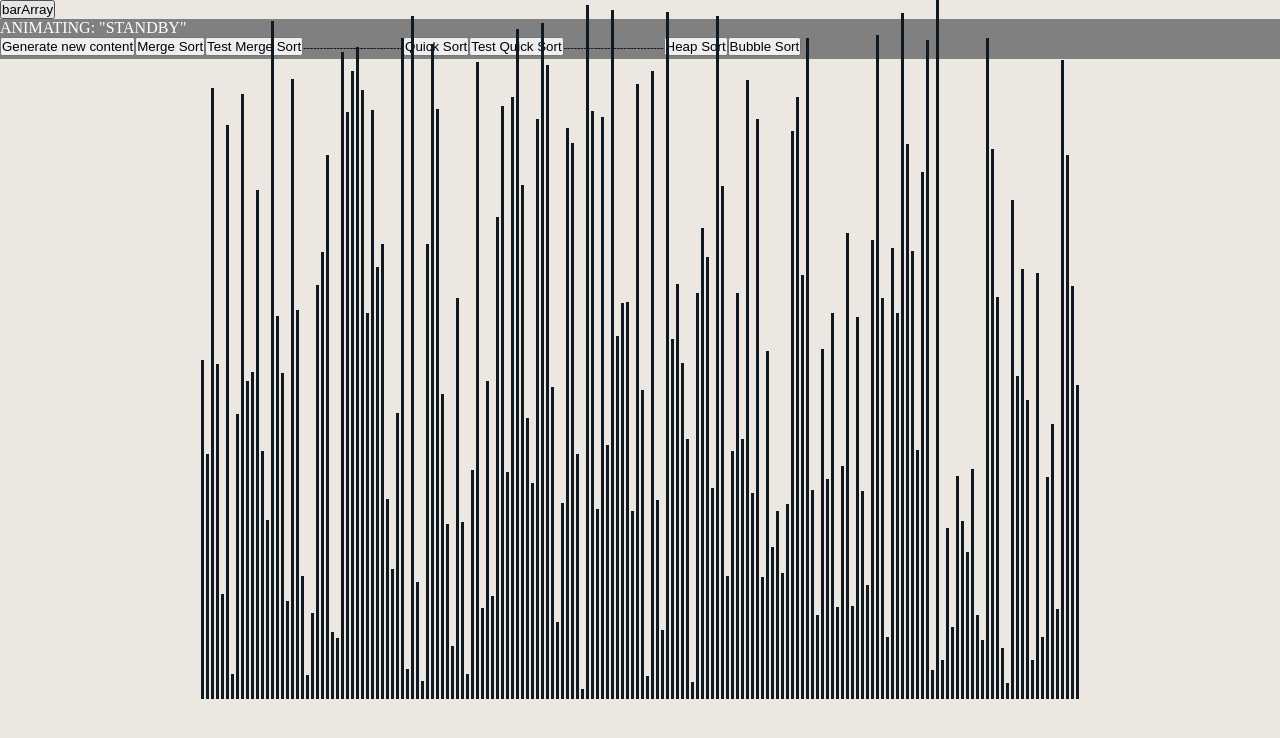
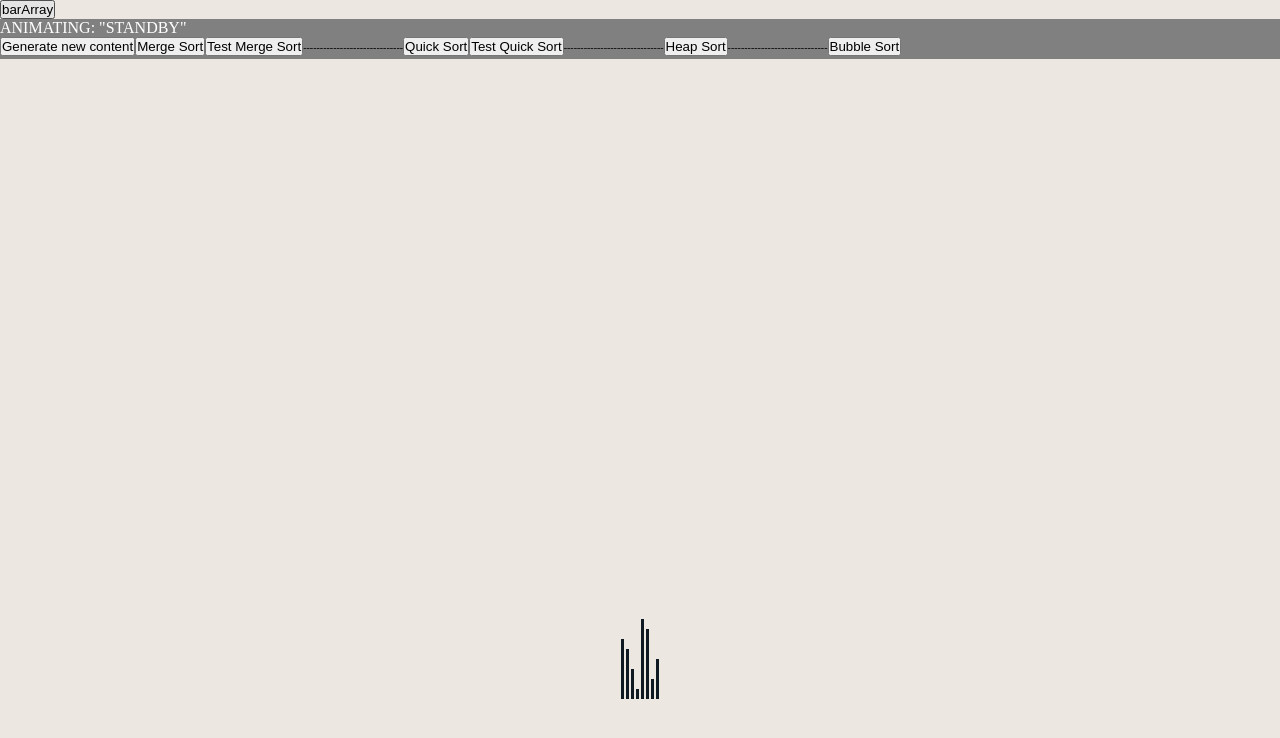
Before and after one commit to Nadzt/sorting-visualizer, a React (Vite) app: page / in a window 1280 px wide. Shown: the top 738 px of the page. Built offline with nearby package versions, Linux system fonts and the light colour scheme.

Commit message:
heap algorithm boilerplate

```diff
--- a/src/App.tsx
+++ b/src/App.tsx
@@ -7,7 +7,7 @@ import './App.css'
 
 
 function App() {
-    const [barArray, setBarArray] = useState<number[]>([100, 50, 90, 20, 60, 30])
+    const [barArray, setBarArray] = useState<number[]>([60, 50, 30, 10, 80, 70, 20, 40])
 
     return (
         <div>
--- a/src/components/Navbar/index.tsx
+++ b/src/components/Navbar/index.tsx
@@ -1,6 +1,6 @@
 import { useEffect, useState } from "react"
 
-import { generateNewArray, testAlgorithm, createAnimation } from "../../functions/SortingFunctions"
+import { generateNewArray, testAlgorithm, createAnimation } from "../../functions/sortingFunctions"
 import "./Navbar.scss"
 
 interface Props {
@@ -18,7 +18,7 @@ const setDefaultBarValues = () => {
 }
 
 const Navbar = ({ barArray, setBarArray }: Props) => {
-    const [animating, setAnimating] = useState<"standby" | "merge" | "quick">("standby")
+    const [animating, setAnimating] = useState<"standby" | "merge" | "quick" | "heap">("standby")
 
     // creates a new state of barArrays on App.tsx state
     const createNewBars = () => {
@@ -34,10 +34,10 @@ const Navbar = ({ barArray, setBarArray }: Props) => {
     }, [barArray, animating])
 
 
-    useEffect(() => {
-        const bars = setDefaultBarValues()
-        setBarArray(generateNewArray(bars.Ammount, bars.minValue, bars.maxValue))
-    }, [setBarArray])
+    // useEffect(() => {
+    //     const bars = setDefaultBarValues()
+    //     setBarArray(generateNewArray(bars.Ammount, bars.minValue, bars.maxValue))
+    // }, [setBarArray])
 
     return (
         <div className='navbar'>
@@ -52,7 +52,8 @@ const Navbar = ({ barArray, setBarArray }: Props) => {
             <button onClick={() => setAnimating("quick")}>Quick Sort</button>
             <button onClick={() => testAlgorithm("quick")}>Test Quick Sort</button>
             ------------------------------
-            <button>Heap Sort</button>
+            <button onClick={() => setAnimating("heap")}>Heap Sort</button>
+            ------------------------------
             <button>Bubble Sort</button>
         </div>
     )
--- a/src/functions/MergeAlgorithm.tsx
+++ b/src/functions/MergeAlgorithm.tsx
@@ -1,4 +1,4 @@
-import { OffsettedArr, Animation } from "./SortingFunctions"
+import { OffsettedArr, Animation } from "./sortingFunctions"
 
 export const mergeSort = (arr: number[], animations: Animation[] , offset = 0): OffsettedArr => {
     if(arr.length === 1) return { arr, offset }
--- a/src/functions/QuickAlgorithm.tsx
+++ b/src/functions/QuickAlgorithm.tsx
@@ -1,4 +1,4 @@
-import { Animation } from "./SortingFunctions"
+import { Animation } from "./sortingFunctions"
 
 export const quickSort = (arr: number[], animations: Animation[], offset = 0): number[] => {
     if(arr.length <= 1) return arr
--- a/src/functions/SortingFunctions.tsx
+++ b/src/functions/SortingFunctions.tsx
@@ -1,14 +1,14 @@
 import { randomInt, arraysAreEqual } from "./helperFunctions"
-import { mergeSort } from "./MergeAlgorithm"
-import { quickSort } from "./QuickAlgorithm"
+import { mergeSort } from "./mergeAlgorithm"
+import { quickSort } from "./quickAlgorithm"
+import { heapSort } from "./heapAlgorithm"
 
 // interfaces and types
 export interface Animation {
     idx1: number,
     idx2: number,
     translate: boolean,
-    offset?: number,
-    areEqual?: boolean
+    offset?: number
 }
 
 export interface OffsettedArr {
@@ -16,8 +16,8 @@ export interface OffsettedArr {
     offset: number
 }
 
-type sortFunc = "merge" | "quick"
-type setAnimatingState = React.Dispatch<React.SetStateAction<"standby" | "merge" | "quick">>
+type sortFunc = "merge" | "quick" | "heap"
+type setAnimatingState = React.Dispatch<React.SetStateAction<"standby" | "merge" | "quick" | "heap">>
 
 type animationFunction = typeof mergeAnimation | typeof quickAnimation
 
@@ -65,11 +65,15 @@ export const createAnimation = (arr: number[], func: sortFunc, setAnimating: set
             quickSort(arr, animationsArray)
             animationFunc = quickAnimation
             break
+        case "heap":
+            heapSort(arr)
+            animationFunc = heapAnimation
         }
 
         animate(animationsArray, setAnimating, animationFunc)
 }
 
+// Animations and animate function
 const mergeAnimation = (graph: Element, left: HTMLElement, right: HTMLElement) => {
     graph.insertBefore(right, left)
 }
@@ -82,6 +86,10 @@ const quickAnimation = (graph: Element, left: HTMLElement, right: HTMLElement, a
     } else {
         graph.insertBefore(left, right)
     }
+}
+
+const heapAnimation = () => {
+    ""
 }
 
 const animate = (animations: Animation [], setAnimating: setAnimatingState, func: animationFunction ) => {
--- /dev/null
+++ b/src/functions/heapAlgorithm.tsx
@@ -0,0 +1,5 @@
+import { Animation } from "./sortingFunctions"
+
+export const heapSort = (arr: number[]) => {
+    console.log(arr)
+}
```
